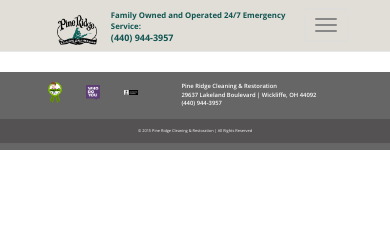
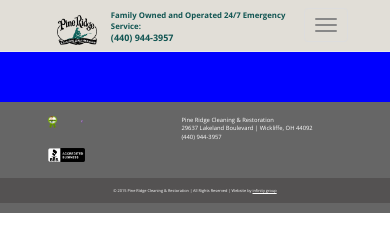
Before and after one commit to KrisMannino/pineridge, a website: page index.html in a window 390 px wide. Shown: the top 252 px of the page. Drawn offline with nearby package versions, Linux system fonts and the light colour scheme.

Commit message:
footer responsive

```diff
--- a/index.html
+++ b/index.html
@@ -78,13 +78,22 @@
   </div><!-- /.container-fluid -->
   </nav>
 </header>
+<div class="topBody">
+<!--   <img src="images/banner1.png" alt="24" class="banner">
+ --></div>
+<div class="midBody">
+
+</div>
+<div class="btmBody">
+
+</div>
 <footer class="footer">
   <div class="container">
     <div class="row">
       <div class="col-md-5 col-sm-5 col-xs-5 footerImgs">
-        <a href="Angieslist.com"><img src="images/Angie's-List-Logo.png" alt="Angie's List" class="img-responsive"></a>
+        <a href="Angieslist.com"><img id="angies" src="images/Angie's-List-Logo.png" alt="Angie's List" class="img-responsive"></a>
         <a href="whodoyou.com"><img src="images/Who-Do-You.png" alt="Who Do You?" class="img-responsive"></a>
-        <a href="betterbizzbearue.com"><img src="images/BBB-Logo.png" alt="BBB" class="img-responsive"></a>
+        <a href="betterbizzbearue.com"><img id="bbb" src="images/BBB-Logo.png" alt="BBB" class="img-responsive"></a>
 
 
       </div>
@@ -95,7 +104,7 @@
       </div>
     </div>
     <div class="footerBotText">
-      <p>© 2015  Pine Ridge Cleaning & Restoration  |  All Rights Reserved</p>
+      <p>© 2015  Pine Ridge Cleaning & Restoration  |  All Rights Reserved | Website by <a href="infinitygroup.com">infinity group</a></p>
     </div>
   </div>
 </footer>
--- a/styles/main.css
+++ b/styles/main.css
@@ -4,6 +4,7 @@
 .navbar{
   padding: 0.01% 3%;
   background-color: rgb(225,222,215);
+  margin-bottom: 0px;
 }
 
 /* ++++++++++++++LOGO in Navbar++++++++++++++ */
@@ -150,23 +151,28 @@ box-shadow: 1px 2px 3px rgba(0,0,0,.5);
   font-size: 1.45em;
 }
 
-/* ++++++++++++++Search in Navbar++++++++++++++ */
+/* ++++++++++++++Body++++++++++++++ */
+
+.topBody{
+  background-color: blue;
+  height: 50px;
+}
+/* ++++++++++++++Footer++++++++++++++ */
 
 .footer {
-  padding: 0.01% 6%;
+  padding: 0.9% 6%;
   background-color: rgb(102,102,102);
   height: 10%;
 }
 .footer p{
-
   font-family: Open Sans, sans-serif;
-  font-weight: 600;
+  font-weight: 400;
   font-size: 1.5vw;
   color: white;
   margin-bottom: 0px;
 }
 .footerText{
-  margin-top: 3%;
+  margin: 3% 0%;
 
 }
 .footerImgs img{
@@ -176,19 +182,30 @@ box-shadow: 1px 2px 3px rgba(0,0,0,.5);
   padding: 10px;
   white-space:nowrap;
 }
-.footerImgs img:last-child{
-  max-width: 30%;
+#angies{
+  max-width: 25%;
+}
+#bbb{
+  max-width: 50%;
 }
 .footerBotText{
 
 }
 .footerBotText p{
   font-family: Open Sans, sans-serif;
-  font-weight:400;
+  font-weight:300;
   font-size: 1vw;
   padding: 3%;
   margin: 2% -20%;
   background-color: rgb(84,82,82);
+  color: white;
   height: 2%;
   text-align: center;
 }
+.footerBotText a{
+  font-family: Open Sans, sans-serif;
+  font-weight:400;
+  font-size: 1vw;
+  color: white;
+  text-decoration: underline;
+}
```
Also changed, not shown: images/banner1.png (added).
